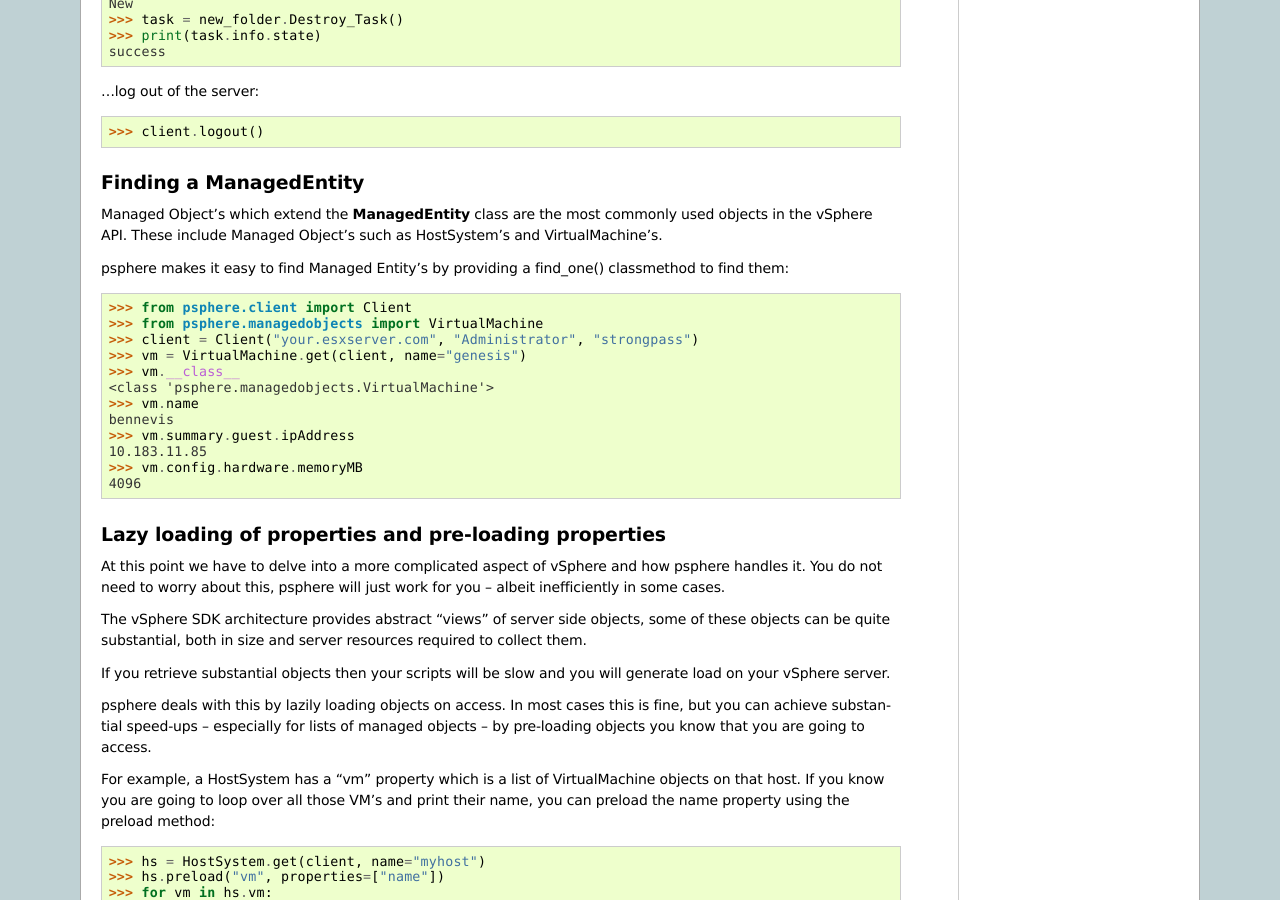
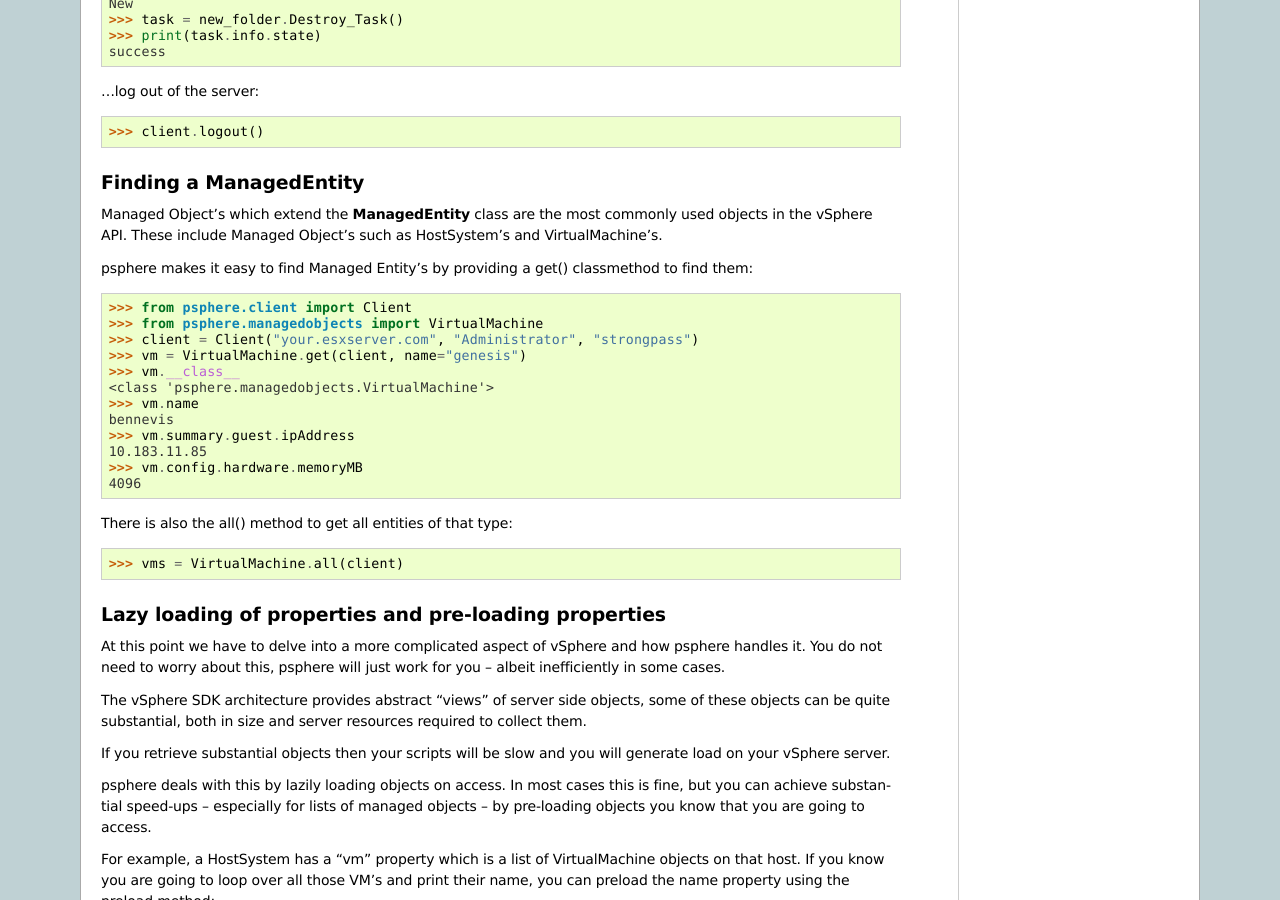
Before and after one commit to psphere-project/psphere, a Sphinx documentation site: the page built from doc/tutorial.rst, in a window 1280 px wide and 900 px high, scrolled down 1472 px. Built offline with Sphinx 7.4.7, drawn with Linux system fonts in a browser that asks for light colours.

Commit message:
Documentation update

```diff
--- a/doc/tutorial.rst
+++ b/doc/tutorial.rst
@@ -85,7 +85,7 @@ Managed Object's which extend the **ManagedEntity** class are the most
 commonly used objects in the vSphere API. These include Managed Object's
 such as HostSystem's and VirtualMachine's.
 
-psphere makes it easy to find Managed Entity's by providing a find_one()
+psphere makes it easy to find Managed Entity's by providing a get()
 classmethod to find them::
 
     >>> from psphere.client import Client
@@ -101,6 +101,9 @@ classmethod to find them::
     >>> vm.config.hardware.memoryMB
     4096
 
+There is also the all() method to get all entities of that type::
+
+    >>> vms = VirtualMachine.all(client)
 
 Lazy loading of properties and pre-loading properties
 -----------------------------------------------------
```
